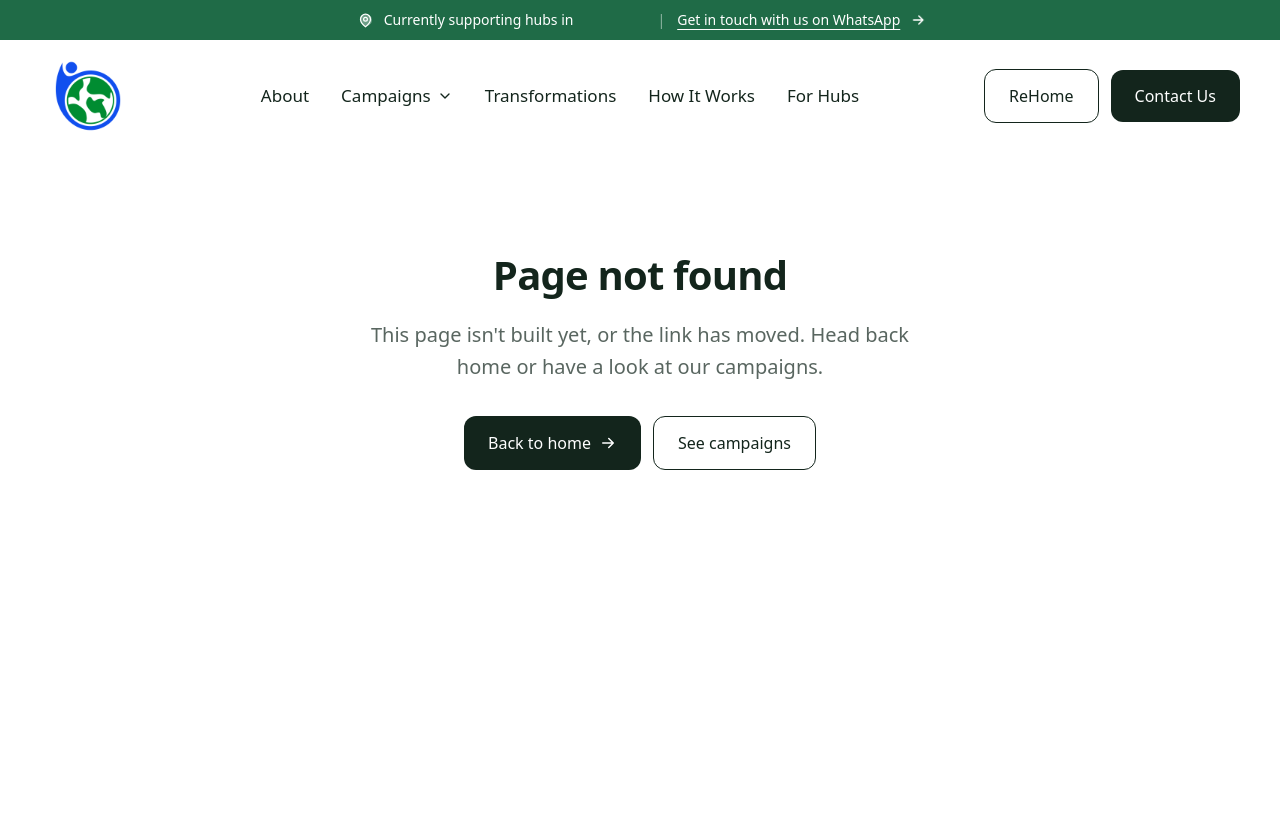
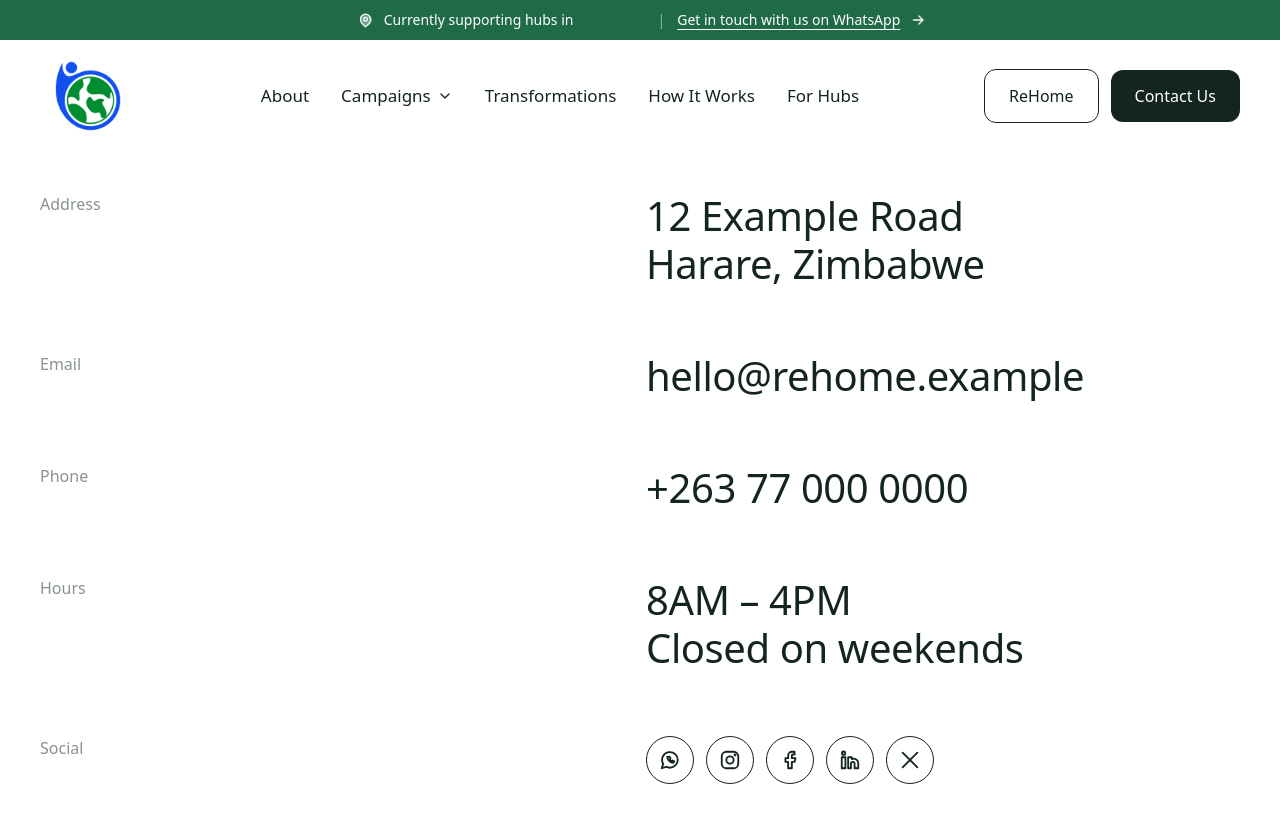
Before and after one commit to Bh3ky/rehome, a Next.js app in the folder web/: page /contact in a window 1280 px wide. Before the commit this address had no page. Shown: the top 822 px of the page. Built offline with nearby package versions, Linux system fonts and the light colour scheme.

Commit message:
feat: add contact page with details and social links

```diff
--- /dev/null
+++ b/web/src/app/contact/page.js
@@ -0,0 +1,10 @@
+import ContactDetails from "@/components/contact/ContactDetails";
+import { SITE } from "@/config/site";
+
+export const metadata = {
+  title: `Contact | ${SITE.name}`,
+};
+
+export default function ContactPage() {
+  return <ContactDetails />;
+}
--- /dev/null
+++ b/web/src/components/contact/ContactDetails.js
@@ -0,0 +1,99 @@
+import {
+  Facebook,
+  Instagram,
+  LinkedIn,
+  WhatsApp,
+  XSocial,
+} from "@/components/ui/icons";
+import SlideUp from "@/components/ui/SlideUp";
+import { SITE, SOCIALS } from "@/config/site";
+
+const SOCIAL_ICONS = {
+  whatsapp: WhatsApp,
+  instagram: Instagram,
+  facebook: Facebook,
+  linkedin: LinkedIn,
+  x: XSocial,
+};
+
+const value =
+  "text-[28px] font-medium leading-[1.2] tracking-[-0.01em] md:text-[40px]";
+const link = "underline-offset-4 hover:underline";
+
+export default function ContactDetails() {
+  return (
+    <div className="overflow-hidden">
+      <SlideUp className="min-h-svh bg-white pb-24 pt-40 lg:pt-48">
+        <div className="site-container">
+          <h1 className="sr-only">Contact us</h1>
+
+          <dl className="flex flex-col gap-14 md:gap-16">
+            <div className="grid gap-3 md:grid-cols-2">
+              <dt className="text-base text-ink/50">Address</dt>
+              <dd className={value}>
+                {SITE.address.map((line) => (
+                  <span key={line} className="block">
+                    {line}
+                  </span>
+                ))}
+              </dd>
+            </div>
+
+            <div className="grid gap-3 md:grid-cols-2">
+              <dt className="text-base text-ink/50">Email</dt>
+              <dd className={value}>
+                <a href={`mailto:${SITE.email}`} className={link}>
+                  {SITE.email}
+                </a>
+              </dd>
+            </div>
+
+            <div className="grid gap-3 md:grid-cols-2">
+              <dt className="text-base text-ink/50">Phone</dt>
+              <dd className={value}>
+                <a href={`tel:+${SITE.whatsappNumber}`} className={link}>
+                  {SITE.phoneDisplay}
+                </a>
+              </dd>
+            </div>
+
+            <div className="grid gap-3 md:grid-cols-2">
+              <dt className="text-base text-ink/50">Hours</dt>
+              <dd className={value}>
+                {SITE.hours.map((line) => (
+                  <span key={line} className="block">
+                    {line}
+                  </span>
+                ))}
+              </dd>
+            </div>
+
+            <div className="grid gap-3 md:grid-cols-2">
+              <dt className="text-base text-ink/50">Social</dt>
+              <dd>
+                <ul className="flex flex-wrap gap-3">
+                  {SOCIALS.map((social) => {
+                    const Icon = SOCIAL_ICONS[social.key];
+                    return (
+                      <li key={social.key}>
+                        <a
+                          href={social.href}
+                          target="_blank"
+                          rel="noopener noreferrer"
+                          aria-label={social.label}
+                          className="grid h-12 w-12 place-items-center rounded-full border border-ink text-ink transition-colors hover:bg-ink hover:text-white"
+                        >
+                          <Icon width={22} height={22} />
+                        </a>
+                      </li>
+                    );
+                  })}
+                </ul>
+              </dd>
+            </div>
+          </dl>
+        </div>
+      </SlideUp>
+    </div>
+  );
+}
--- /dev/null
+++ b/web/src/components/ui/SlideUp.js
@@ -0,0 +1,24 @@
+"use client";
+
+import { useLayoutEffect, useRef } from "react";
+
+// Plays each time the page appears, including when Next re-shows a previously visited page.
+export default function SlideUp({ className, children }) {
+  const ref = useRef(null);
+
+  useLayoutEffect(() => {
+    if (window.matchMedia("(prefers-reduced-motion: reduce)").matches) return;
+
+    const animation = ref.current.animate(
+      [{ transform: "translateY(100svh)" }, { transform: "translateY(0)" }],
+      { duration: 700, easing: "cubic-bezier(0.22, 1, 0.36, 1)" }
+    );
+    return () => animation.cancel();
+  }, []);
+
+  return (
+    <section ref={ref} className={className}>
+      {children}
+    </section>
+  );
+}
--- a/web/src/components/ui/icons.js
+++ b/web/src/components/ui/icons.js
@@ -26,6 +26,41 @@ export const MapPin = (props) => (
   <svg {...base} {...props}>
     <path d="M20 10c0 6-8 12-8 12S4 16 4 10a8 8 0 0 1 16 0Z" />
     <circle cx="12" cy="10" r="3" />
+  </svg>
+);
+
+export const WhatsApp = (props) => (
+  <svg {...base} {...props}>
+    <path d="M3 21l1.6-4.8A8.5 8.5 0 1 1 8 19.4Z" />
+    <path d="M9 8.5c0 3.5 3 6.5 6.5 6.5l1.2-1.5-2-1-1 .8a4.5 4.5 0 0 1-2-2l.8-1-1-2Z" />
+  </svg>
+);
+
+export const Instagram = (props) => (
+  <svg {...base} {...props}>
+    <rect x="3" y="3" width="18" height="18" rx="5" />
+    <circle cx="12" cy="12" r="4" />
+    <circle cx="17.5" cy="6.5" r="0.6" fill="currentColor" />
+  </svg>
+);
+
+export const Facebook = (props) => (
+  <svg {...base} {...props}>
+    <path d="M17 3h-3a4 4 0 0 0-4 4v3H7v4h3v7h4v-7h3l1-4h-4V7a1 1 0 0 1 1-1h2Z" />
+  </svg>
+);
+
+export const LinkedIn = (props) => (
+  <svg {...base} {...props}>
+    <rect x="3" y="9" width="4" height="12" />
+    <circle cx="5" cy="4.5" r="1.8" />
+    <path d="M10 9h4v2a5 5 0 0 1 7 4v6h-4v-5a2 2 0 0 0-4 0v5h-3Z" />
+  </svg>
+);
+
+export const XSocial = (props) => (
+  <svg {...base} {...props}>
+    <path d="M4 4l16 16M20 4 4 20" />
   </svg>
 );
 
--- a/web/src/config/site.js
+++ b/web/src/config/site.js
@@ -17,6 +17,8 @@ export const SITE = {
   email: "hello@rehome.example",
   phoneDisplay: "+263 77 000 0000",
   location: "Harare, Zimbabwe",
+  address: ["12 Example Road", "Harare, Zimbabwe"],
+  hours: ["8AM – 4PM", "Closed on weekends"],
 };
 
 export const FOOTER_NAV = [
@@ -36,6 +38,15 @@ export const FOOTER_INVOLVED = [
 export const whatsappLink = (message = SITE.whatsappMessage) =>
   `https://wa.me/${SITE.whatsappNumber}?text=${encodeURIComponent(message)}`;
 
+// Placeholder profile links
+export const SOCIALS = [
+  { key: "whatsapp", label: "WhatsApp", href: whatsappLink() },
+  { key: "instagram", label: "Instagram", href: "https://instagram.com" },
+  { key: "facebook", label: "Facebook", href: "https://facebook.com" },
+  { key: "linkedin", label: "LinkedIn", href: "https://linkedin.com" },
+  { key: "x", label: "X", href: "https://x.com" },
+];
+
 export const REHOME_CTA = { label: "ReHome", href: "/offer" };
 
 export const NAV_LINKS = [
```
